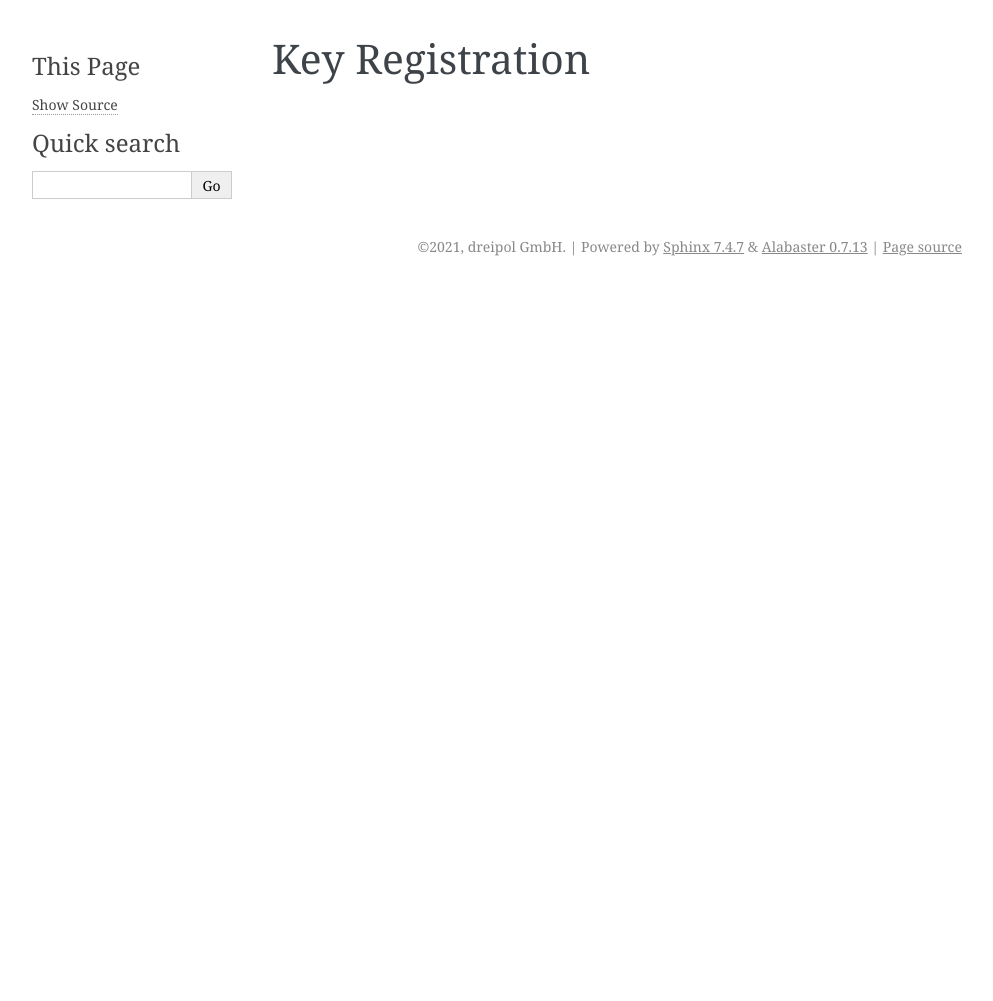
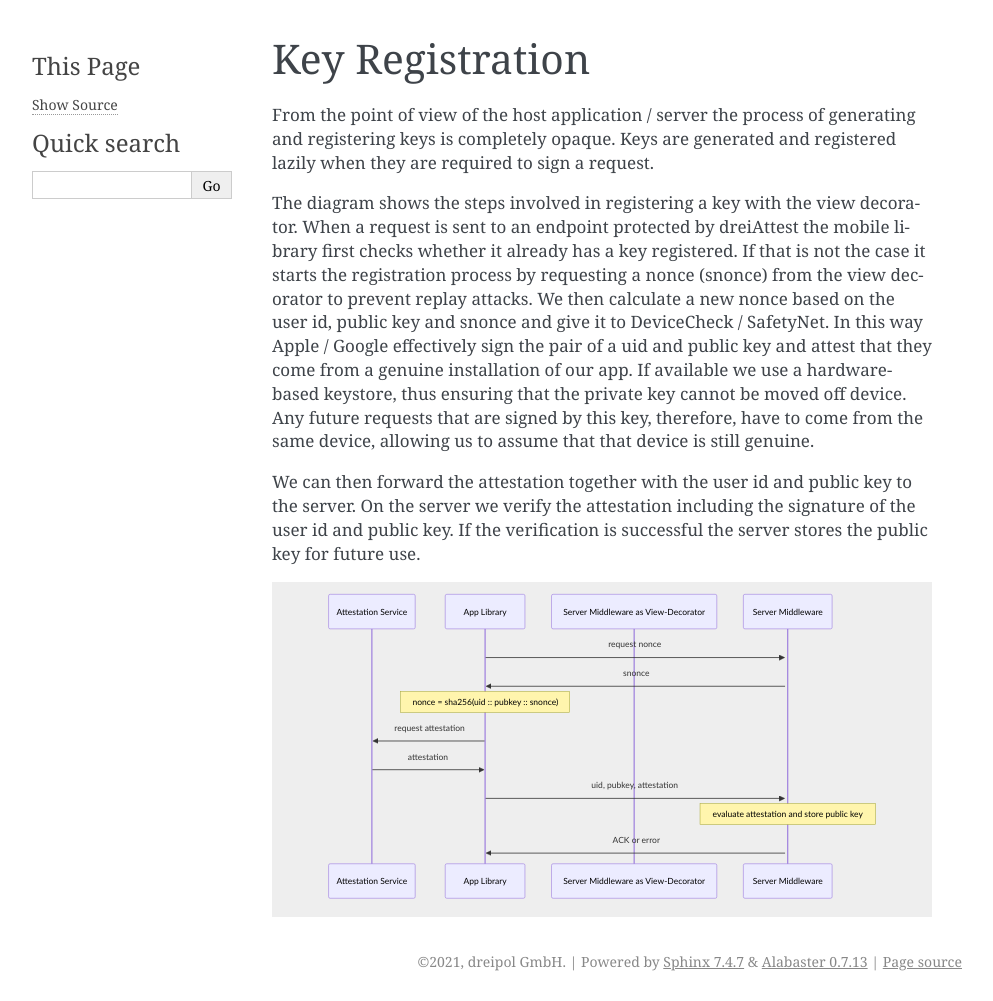
Before and after one commit to dreipol/dreiattest-whitepaper, a Sphinx documentation site: the page built from docs/source/key_registration.md, in a window 1280 px wide. Shown: the whole page, without its empty margins (148-1141 px from the left). Built offline with Sphinx 7.4.7, drawn with Linux system fonts in a browser that asks for light colours; before the commit the page ends 900 px from its top, so only the background shows below that.

Commit message:
Add key registration section

````diff
--- a/docs/source/conf.py
+++ b/docs/source/conf.py
@@ -30,7 +30,8 @@ release = '1.0'
 # Add any Sphinx extension module names here, as strings. They can be
 # extensions coming with Sphinx (named 'sphinx.ext.*') or your custom
 # ones.
-extensions = ['myst_parser']
+extensions = ['myst_parser',
+'sphinxcontrib.mermaid']
 
 # Add any paths that contain templates here, relative to this directory.
 templates_path = ['_templates']
--- a/docs/source/key_registration.md
+++ b/docs/source/key_registration.md
@@ -1 +1,21 @@
 # Key Registration
+From the point of view of the host application / server the process of generating and registering keys is completely opaque. Keys are generated and registered lazily when they are required to sign a request.
+
+The diagram shows the steps involved in registering a key with the view decorator. When a request is sent to an endpoint protected by dreiAttest the mobile library first checks whether it already has a key registered. If that is not the case it starts the registration process by requesting a nonce (snonce) from the view decorator to prevent replay attacks. We then calculate a new nonce based on the user id, public key and snonce and give it to DeviceCheck / SafetyNet. In this way Apple / Google effectively sign the pair of a uid and public key and attest that they come from a genuine installation of our app. If available we use a hardware-based keystore, thus ensuring that the private key cannot be moved off device. Any future requests that are signed by this key, therefore, have to come from the same device, allowing us to assume that that device is still genuine.
+
+We can then forward the attestation together with the user id and public key to the server. On the server we verify the attestation including the signature of the user id and public key. If the verification is successful the server stores the public key for future use.
+
+```{mermaid}
+sequenceDiagram
+participant Attestation Service
+participant App Library
+participant Server Middleware as View-Decorator
+App Library->>+Server Middleware: request nonce
+Server Middleware->>App Library: snonce
+Note over App Library: nonce = sha256(uid :: pubkey :: snonce)
+App Library->>Attestation Service: request attestation
+Attestation Service->>App Library: attestation
+App Library->>Server Middleware: uid, pubkey, attestation
+Note over Server Middleware: evaluate attestation and store public key
+Server Middleware->>App Library: ACK or error
+```
````
